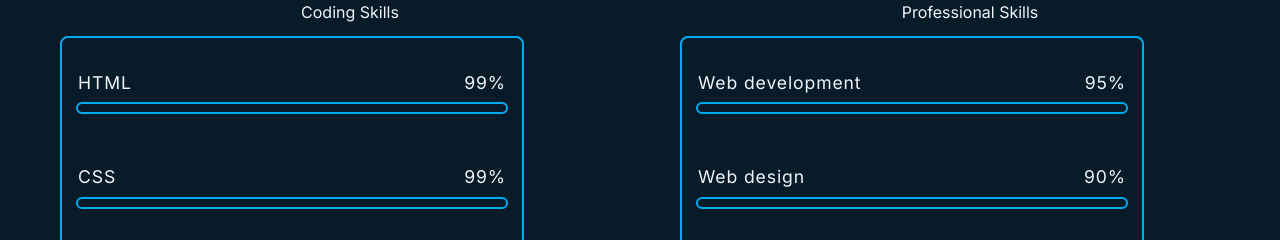
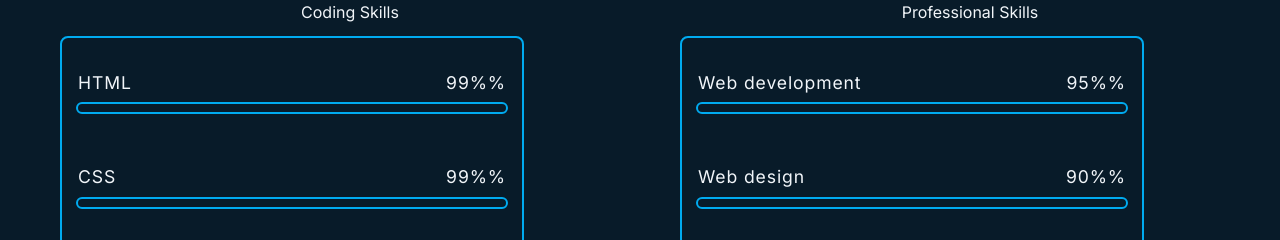
Before and after one commit to HenriTresor/portfolio, a Next.js app: page /about in a window 1280 px wide. Shown: the part 712-952 px from the top of the page. Built offline with nearby package versions, Linux system fonts and the light colour scheme.

Commit message:
made some changes

```diff
--- a/app/about/page.tsx
+++ b/app/about/page.tsx
@@ -40,7 +40,7 @@ const About = (props: Props) => {
                         <h1>{skill.level}%</h1>
                       </span>
                       <div className='relative w-full p-1 outline outline-2 outline-[#00abf0] overflow-hidden rounded-lg'>
-                        <div className={`absolute left-0 w-[${skill.level}%] h-full bg-[#00abf0] top-0 `}></div>
+                        <div className={`absolute left-0 w-[${skill.level}] h-full bg-[#00abf0] top-0 `}></div>
                       </div>
                     </div>
                   ))
@@ -59,7 +59,7 @@ const About = (props: Props) => {
                         <h1>{skill.level}%</h1>
                       </span>
                       <div className='relative w-full p-1 outline outline-2 outline-[#00abf0] overflow-hidden rounded-lg'>
-                        <div className={`absolute left-0 w-[${skill.level}%] h-full bg-[#00abf0] top-0 `}></div>
+                        <div className={`absolute left-0 w-[${skill.level}] h-full bg-[#00abf0] top-0 `}></div>
                       </div>
                     </div>
                   ))
--- a/app/data/skills.ts
+++ b/app/data/skills.ts
@@ -1,42 +1,42 @@
 const CodingSKills = [
   {
-    level: "99",
+    level: "99%",
     skil: "HTML",
   },
   {
-    level: "99",
+    level: "99%",
     skil: "CSS",
   },
   {
-    level: "99",
+    level: "99%",
     skil: "Tailwind",
   },
   {
-    level: "99",
+    level: "99%",
     skil: "Bootstrap",
   },
   {
-    level: "99",
+    level: "99%",
     skil: "Vanilla JavaScript",
   },
   {
-    level: "93",
+    level: "93%",
     skil: "ReactJS",
   },
   {
-    level: "90",
+    level: "90%",
     skil: "NextJS",
   },
   {
-    level: "94",
+    level: "94%",
     skil: "Nodejs",
   },
   {
-    level: "99",
+    level: "99%",
     skil: "MongoDB",
   },
   {
-    level: "95",
+    level: "95%",
     skil: "PHP",
   },
 ];
@@ -44,19 +44,19 @@ const CodingSKills = [
 const professionalSkills = [
   {
     skill: "Web development",
-    level: "95",
+    level: "95%",
   },
   {
     skill: "Web design",
-    level: "90",
+    level: "90%",
   },
   {
     skill: "SEO marketing",
-    level: "87",
+    level: "87%",
   },
   {
     skill: "Graphic Design",
-    level: "80",
+    level: "80%",
   },
 ];
 export { CodingSKills, professionalSkills };
```
